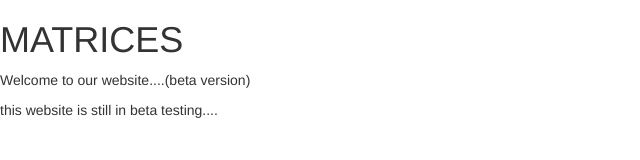
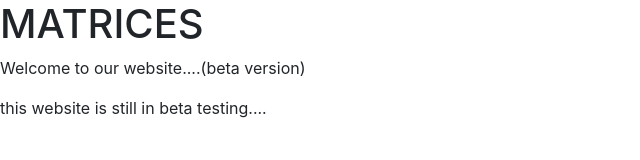
Before and after one commit to mohakmalviya/Thematrice.github.io, a plain HTML site: page index.html in a window 1280 px wide. Shown: the whole page, without its empty margins (0-640 px from the left). Drawn offline with nearby package versions, Linux system fonts and the light colour scheme.

Commit message:
Update index.html

```diff
--- a/index.html
+++ b/index.html
@@ -4,8 +4,8 @@
   <meta charset="utf-8">
   <title>MATRICES</title>
 
-  <link rel="stylesheet"
-  href="https://maxcdn.bootstrapcdn.com/bootstrap/3.3.4/css/bootstrap.min.css">
+  <link rel="stylesheet" href="https://stackpath.bootstrapcdn.com/bootstrap/4.3.1/css/bootstrap.min.css" integrity="sha384-ggOyR0iXCbMQv3Xipma34MD+dH/1fQ784/j6cY/iJTQUOhcWr7x9JvoRxT2MZw1T" crossorigin="anonymous">
+
 </head>
 <body>
   <h1>MATRICES</h1>
```
